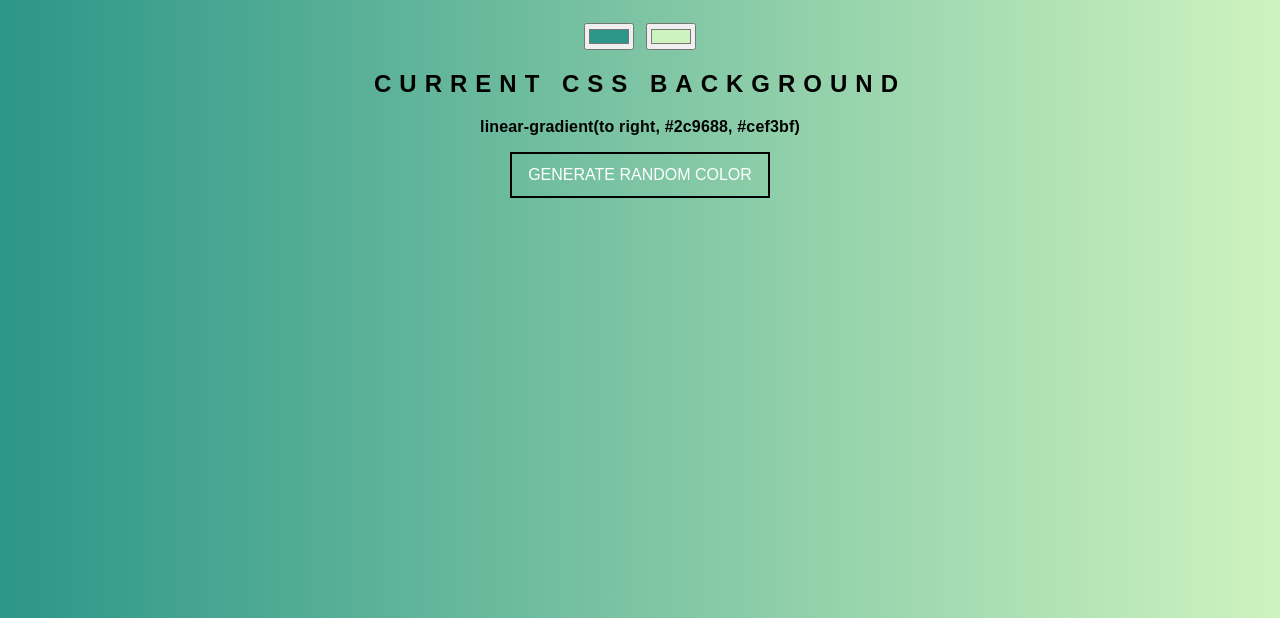
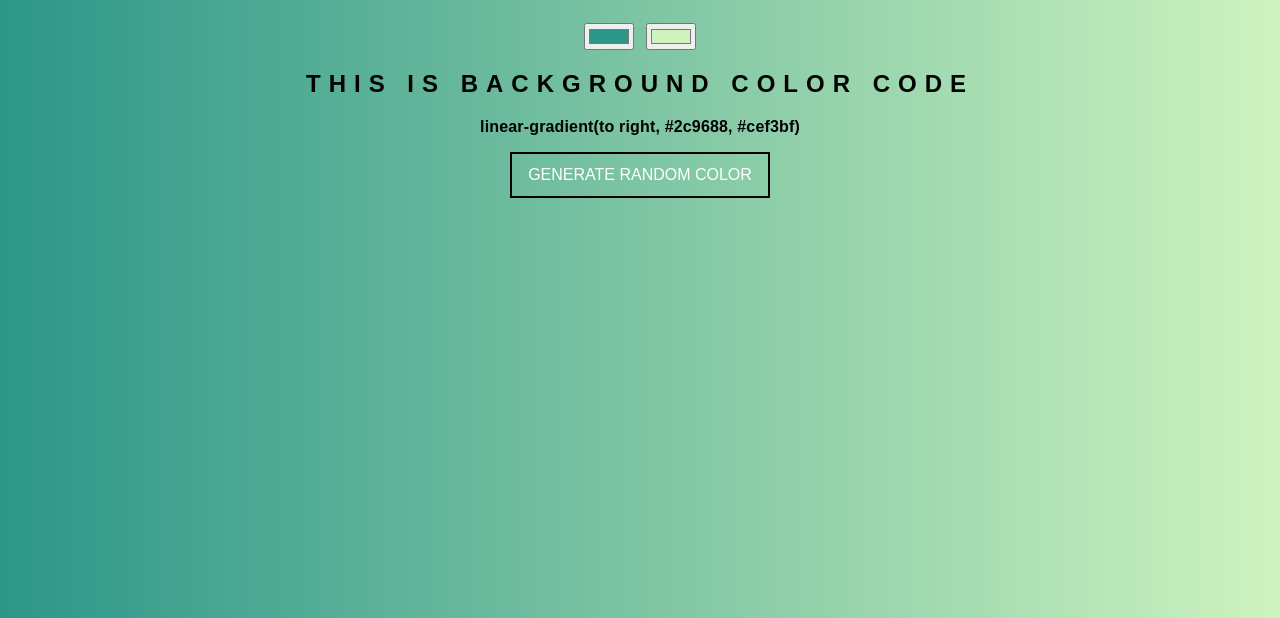
Before and after one commit to faizyaseen80/cool_background.github.io, a plain HTML site: page index.html in a window 1280 px wide. Shown: the part 182-800 px from the top of the page. Drawn offline with Linux system fonts and the light colour scheme.

Commit message:
change text

```diff
--- a/index.html
+++ b/index.html
@@ -10,7 +10,7 @@
 	<h1>AMAZING BACKGROUNG GENERATOR</h1>
 	<input oninput="bgGradient()" type="color" name="color1" class="color1" value="#2c9688">
 	<input oninput="bgGradient()" type="color" name="color2" class="color2" value="#cef3bf">
-	<h2>Current css background</h2>
+	<h2>This is background color code</h2>
 	<h3></h3>
 	<button id="btn">Generate Random Color</button>
 	<script type="text/javascript" src="script.js"></script>
```
